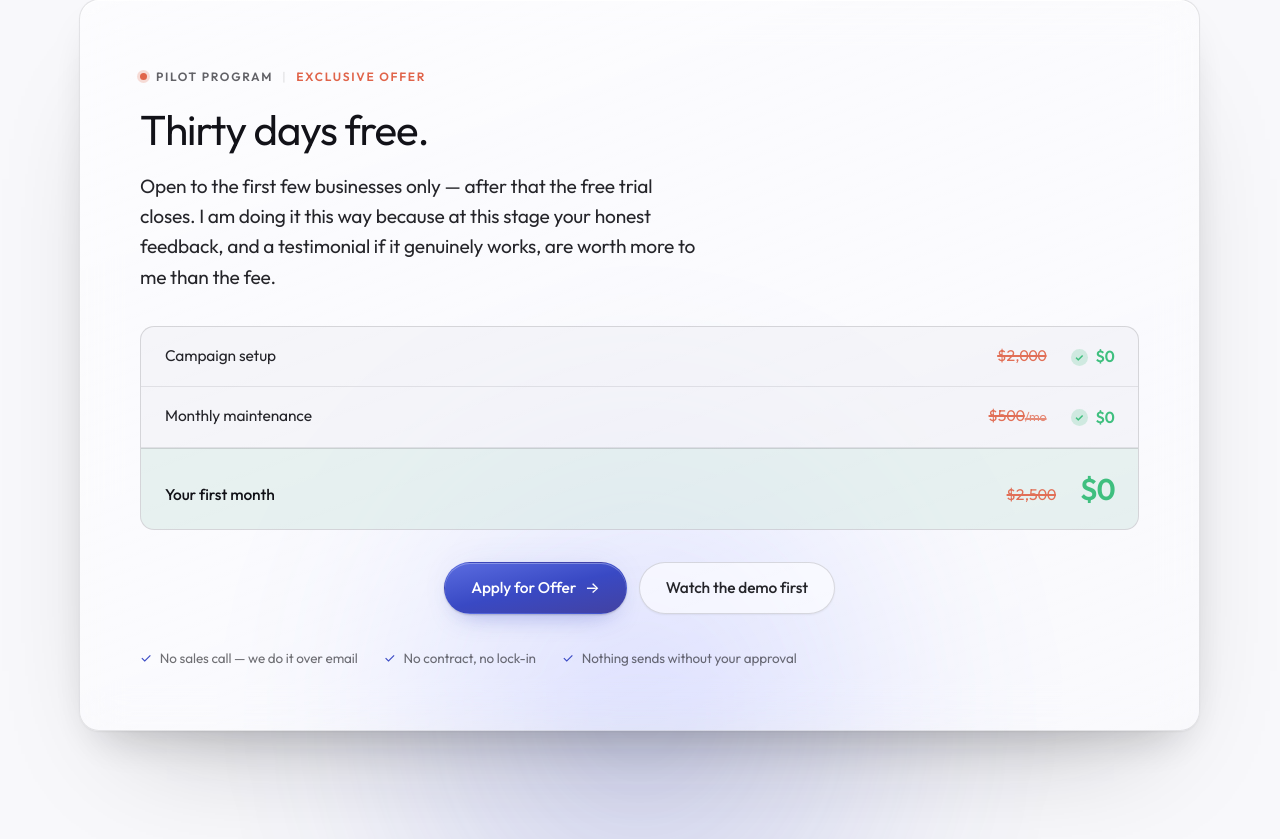
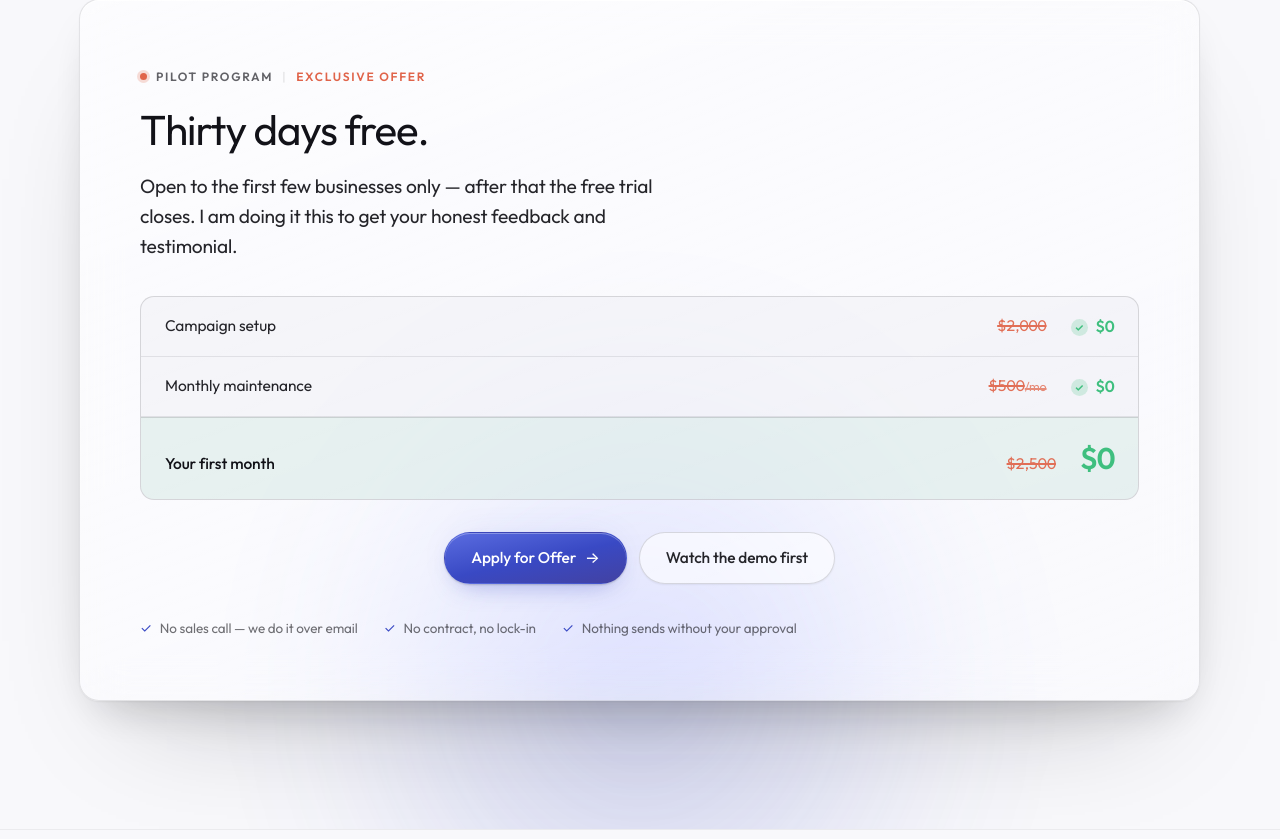
Before and after one commit to Codebase-Brook/brook-site, a plain HTML site: page products/reactivation-studio/index.html in a window 1280 px wide. Shown: the part 6241-7080 px from the top of the page. Drawn offline with Linux system fonts and the light colour scheme; a script that the page names is missing.

Commit message:
site: shorten pilot-offer rationale line
Co-Authored-By: Claude Opus 5 <noreply@anthropic.com>

```diff
--- a/products/reactivation-studio/index.html
+++ b/products/reactivation-studio/index.html
@@ -3322,8 +3322,7 @@ html.js.no-vt .slab{ transform:perspective(1600px) rotateX(var(--sx,0deg)) scale
 
         <p class="lede offer-lede">
           Open to the first few businesses only &mdash; after that the free trial closes.
-          I am doing it this way because at this stage your honest feedback, and a testimonial
-          if it genuinely works, are worth more to me than the fee.
+          I am doing it this to get your honest feedback and testimonial.
         </p>
 
         <div class="price-table">
```
